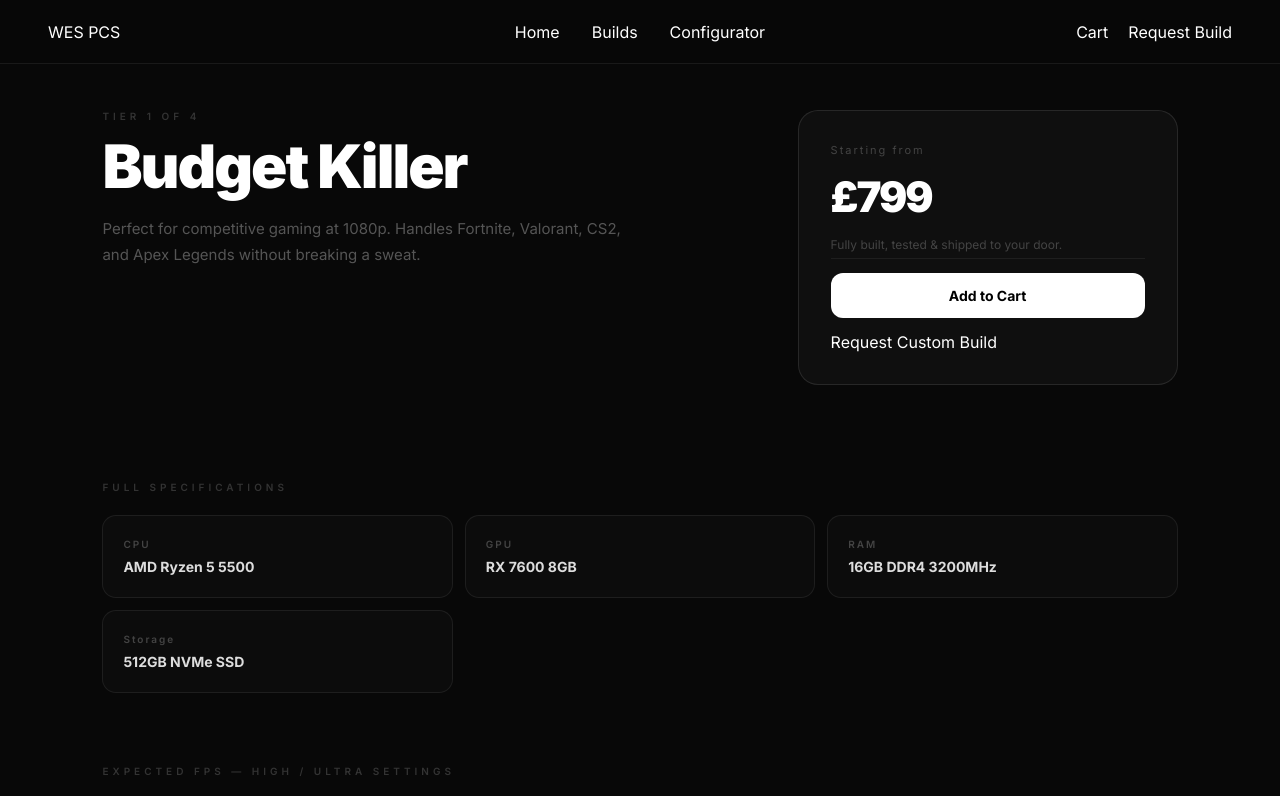
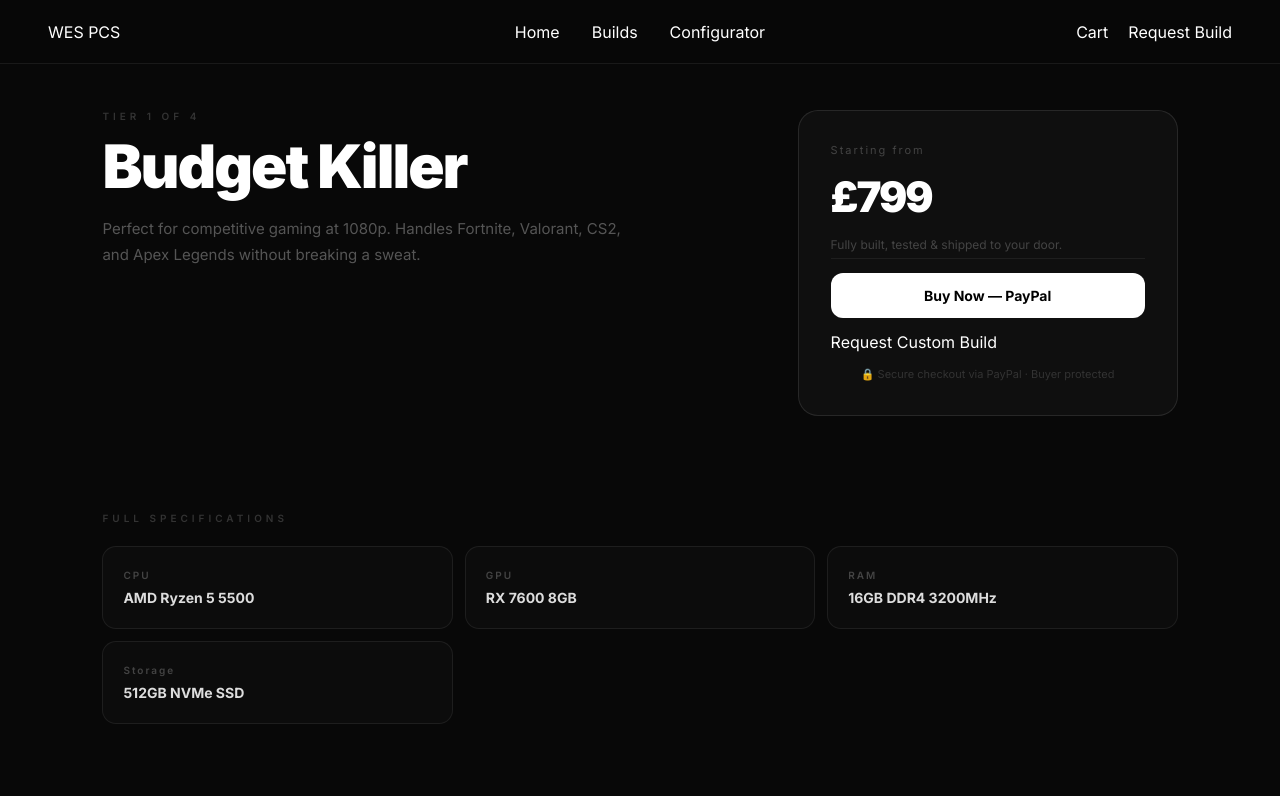
Before and after one commit to SoftHACKER2/wes-pc, a Next.js app: page /builds/budget in a window 1280 px wide. Shown: the top 796 px of the page. Built offline with nearby package versions, Linux system fonts and the light colour scheme.

Commit message:
Add PayPal Buy Now buttons to builds pages

```diff
--- a/app/builds/[id]/page.tsx
+++ b/app/builds/[id]/page.tsx
@@ -58,15 +58,18 @@ export default function BuildPage({ params }: { params: Promise<{ id: string }>
               <p className="price">{build.price}</p>
               <p className="priceNote">Fully built, tested & shipped to your door.</p>
 
-              <button
-                className="btnPrimary"
-                onClick={() => addToCart({ name: build.name, price: build.priceNum })}
+              <a
+                href={`https://www.paypal.com/cgi-bin/webscr?cmd=_xclick&business=thomasbaratti2%40gmail.com&amount=${build.priceNum}&currency_code=GBP&item_name=${encodeURIComponent(build.name + " - Custom PC")}`}
+                target="_blank"
+                rel="noopener noreferrer"
+                className="btnPaypal"
               >
-                Add to Cart
-              </button>
+                Buy Now — PayPal
+              </a>
               <Link href="/configurator" className="btnSecondary">
                 Request Custom Build
               </Link>
+              <p className="paypalNote">🔒 Secure checkout via PayPal · Buyer protected</p>
             </div>
           </div>
         </div>
@@ -233,7 +236,7 @@ export default function BuildPage({ params }: { params: Promise<{ id: string }>
           border-bottom: 1px solid rgba(255,255,255,0.06);
         }
 
-        .btnPrimary {
+        .btnPaypal {
           display: block;
           width: 100%;
           padding: 14px;
@@ -242,15 +245,20 @@ export default function BuildPage({ params }: { params: Promise<{ id: string }>
           color: #000;
           font-size: 14px;
           font-weight: 700;
-          border: none;
-          cursor: pointer;
           text-align: center;
           transition: opacity 0.2s ease, transform 0.2s ease;
         }
 
-        .btnPrimary:hover {
+        .btnPaypal:hover {
           opacity: 0.85;
           transform: translateY(-2px);
+        }
+
+        .paypalNote {
+          font-size: 11px;
+          color: #333;
+          text-align: center;
+          line-height: 1.5;
         }
 
         .btnSecondary {
```
Also changed, not shown: app/builds/page.tsx (+14 -4 lines).
